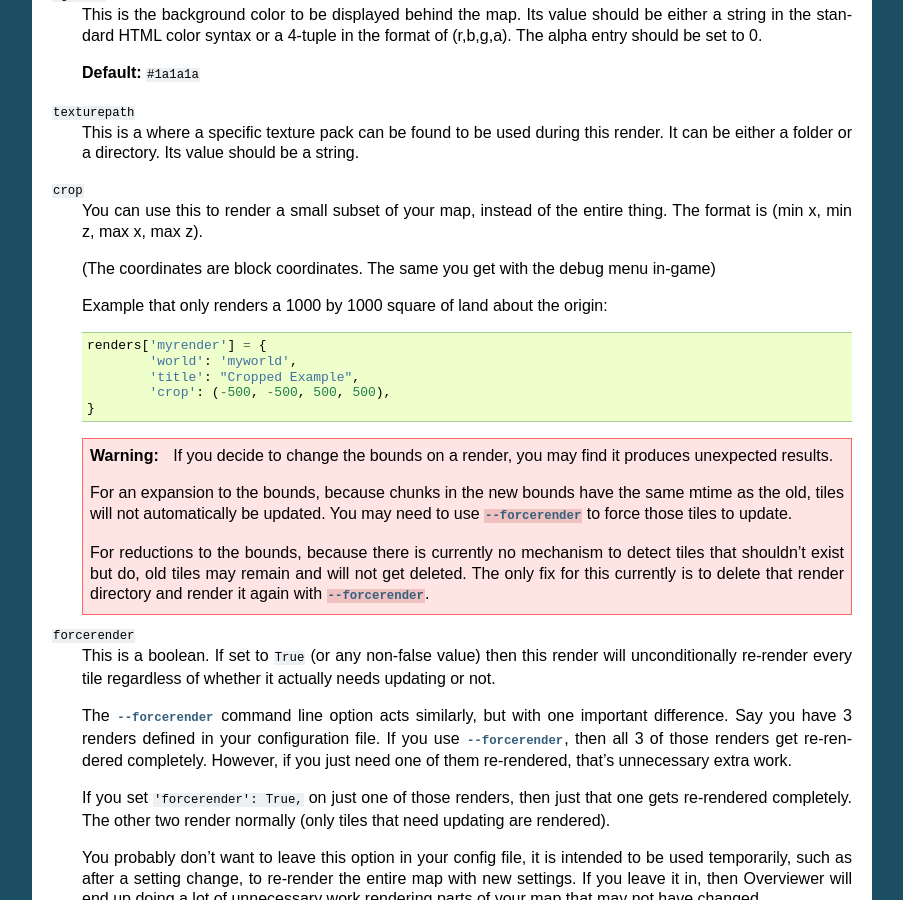
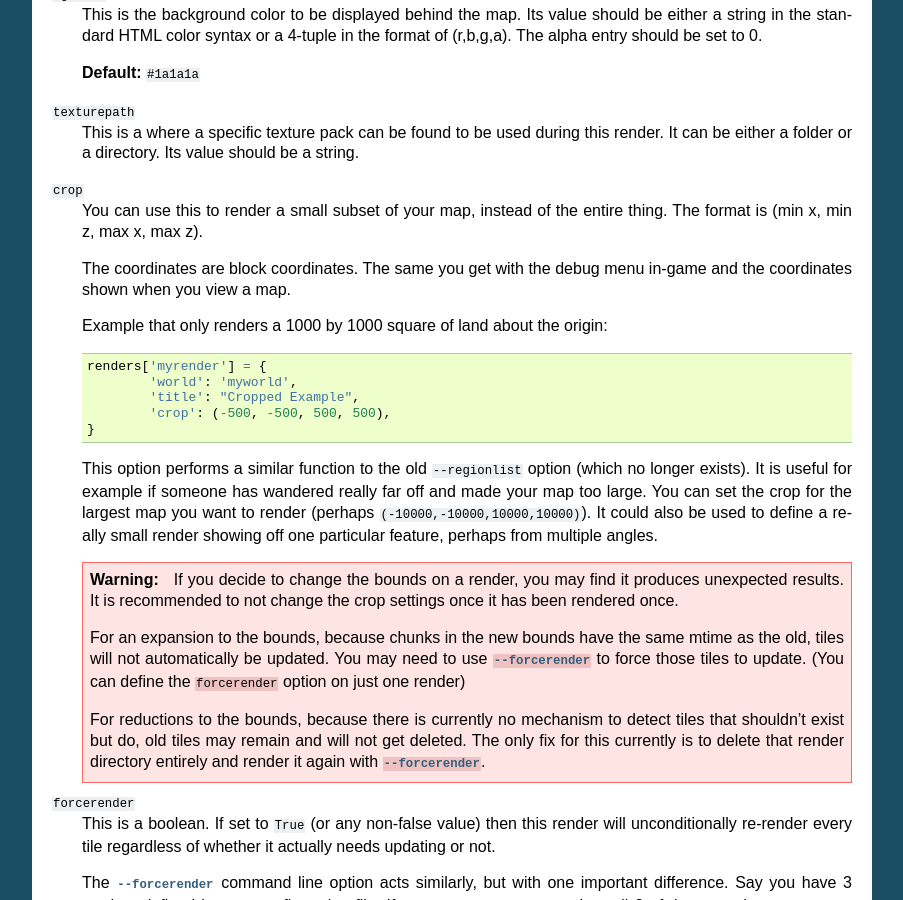
Before and after one commit to overviewer/Minecraft-Overviewer, a Sphinx documentation site: the page built from docs/config.rst, in a window 1280 px wide and 900 px high, scrolled down 5529 px. Shown: the whole window, without its empty margins (198-1101 px from the left). Built offline with Sphinx 7.4.7, drawn with Linux system fonts in a browser that asks for light colours.

Commit message:
clarified docs about the crop option

```diff
--- a/docs/config.rst
+++ b/docs/config.rst
@@ -362,8 +362,8 @@ values. The valid configuration keys are listed below.
     You can use this to render a small subset of your map, instead of the entire
     thing. The format is (min x, min z, max x, max z).
 
-    (The coordinates are block coordinates. The same you get with the debug menu
-    in-game)
+    The coordinates are block coordinates. The same you get with the debug menu
+    in-game and the coordinates shown when you view a map.
 
     Example that only renders a 1000 by 1000 square of land about the origin::
 
@@ -373,19 +373,29 @@ values. The valid configuration keys are listed below.
                 'crop': (-500, -500, 500, 500),
         }
 
+    This option performs a similar function to the old ``--regionlist`` option
+    (which no longer exists). It is useful for example if someone has wandered
+    really far off and made your map too large. You can set the crop for the
+    largest map you want to render (perhaps ``(-10000,-10000,10000,10000)``). It
+    could also be used to define a really small render showing off one
+    particular feature, perhaps from multiple angles.
+
     .. warning::
 
         If you decide to change the bounds on a render, you may find it produces
-        unexpected results.
+        unexpected results. It is recommended to not change the crop settings
+        once it has been rendered once.
 
         For an expansion to the bounds, because chunks in the new bounds have
         the same mtime as the old, tiles will not automatically be updated. You
         may need to use :option:`--forcerender` to force those tiles to update.
+        (You can define the ``forcerender`` option on just one render)
 
         For reductions to the bounds, because there is currently no mechanism to
         detect tiles that shouldn't exist but do, old tiles may remain and will
         not get deleted. The only fix for this currently is to delete that
-        render directory and render it again with :option:`--forcerender`.
+        render directory entirely and render it again with
+        :option:`--forcerender`.
 
 ``forcerender``
     This is a boolean. If set to ``True`` (or any non-false value) then this
```
